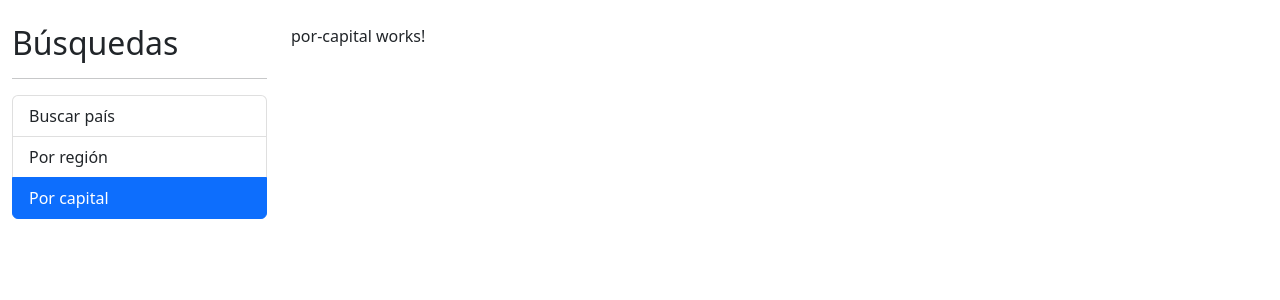
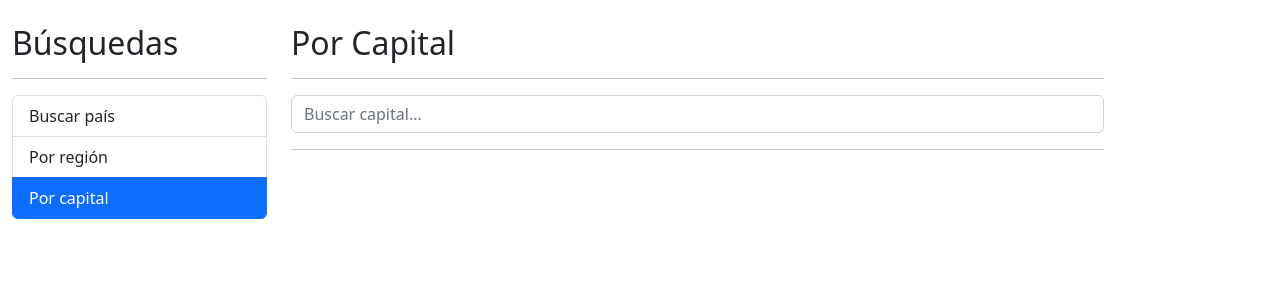
Before and after one commit to MiguelGarcia23/paises-app, an Angular app: page /capital in a window 1280 px wide. Shown: the top 300 px of the page. Built offline with nearby package versions, Linux system fonts and the light colour scheme.

Commit message:
Creando la página de buscar por capital. Modificando el pais-input para cambiar el valor del placeholder

```diff
--- a/src/app/pais/components/pais-input/pais-input.component.html
+++ b/src/app/pais/components/pais-input/pais-input.component.html
@@ -4,5 +4,5 @@
            class="form-control"
            [(ngModel)]="termino"
            (input)="teclaPresionada()"
-           placeholder="Buscar país..."/>
+           [placeholder]="placeholder"/>
 </form>
--- a/src/app/pais/components/pais-input/pais-input.component.ts
+++ b/src/app/pais/components/pais-input/pais-input.component.ts
@@ -1,4 +1,4 @@
-import { Component, EventEmitter, Output, OnInit } from '@angular/core';
+import { Component, EventEmitter, Output, OnInit, Input } from '@angular/core';
 import { Subject } from 'rxjs';
 import { debounceTime } from 'rxjs/operators';
 
@@ -12,6 +12,8 @@
 
   @Output() onEnter   : EventEmitter<string> = new EventEmitter();
   @Output() onDebounce: EventEmitter<string> = new EventEmitter();
+
+  @Input() placeholder: string = '';
 
   debouncer: Subject<string> = new Subject();
 
--- a/src/app/pais/components/pais-tabla/pais-tabla.component.html
+++ b/src/app/pais/components/pais-tabla/pais-tabla.component.html
@@ -14,7 +14,7 @@
             <td>
                 <img [src]="pais.flags.svg" [alt]="pais.name.common" class="small-flag">
             </td>
-            <td>{{ pais.name.common }}</td>
+            <td>{{ pais.capital }}, {{ pais.name.common }}</td>
             <td>{{ pais.population | number }}</td>
             <td> <a [routerLink]="['/pais', pais.cca2]">Ver...</a> </td>
         </tr>
--- a/src/app/pais/pages/por-capital/por-capital.component.html
+++ b/src/app/pais/pages/por-capital/por-capital.component.html
@@ -1 +1,27 @@
-<p>por-capital works!</p>
+<h2>Por Capital</h2>
+<hr>
+
+<div class="row">
+
+    <div class="col">
+        <app-pais-input
+            (onEnter)="buscar( $event )"
+            placeholder="Buscar capital..."
+        ></app-pais-input>
+    </div>
+
+</div>
+
+<hr>
+<div *ngIf="hayError"
+    class="alert alert-danger">
+    No se encontró nada en el término {{ termino }}
+</div>
+
+<div *ngIf="paises.length > 0" class="row">
+    <div class="col">
+
+        <app-pais-tabla [paises]="paises"></app-pais-tabla>
+
+    </div>
+</div>
--- a/src/app/pais/pages/por-capital/por-capital.component.ts
+++ b/src/app/pais/pages/por-capital/por-capital.component.ts
@@ -1,4 +1,7 @@
-import { Component, OnInit } from '@angular/core';
+import { Component } from '@angular/core';
+
+import { PaisService } from '../../services/pais.service';
+import { Country } from '../../interfaces/pais.interface';
 
 @Component({
   selector: 'app-por-capital',
@@ -6,11 +9,29 @@
   styles: [
   ]
 })
-export class PorCapitalComponent implements OnInit {
+export class PorCapitalComponent {
 
-  constructor() { }
+  termino: string = '';
+  hayError: boolean = false;
+  paises: Country[] = [];
 
-  ngOnInit(): void {
+  constructor( private paisService: PaisService ) {}
+
+  buscar( termino: string ) {
+
+    this.hayError = false;
+    this.termino  = termino;
+
+    this.paisService.buscarCapital( termino )
+      .subscribe({
+        next: (paises) => {
+          this.paises = paises;
+        },
+        error: (err) => {
+          this.hayError = true;
+          this.paises   = [];
+        }
+      })
   }
 
 }
--- a/src/app/pais/pages/por-pais/por-pais.component.html
+++ b/src/app/pais/pages/por-pais/por-pais.component.html
@@ -7,6 +7,7 @@
         <app-pais-input
             (onEnter)="buscar( $event )"
             (onDebounce)="sugerencias( $event )"
+            placeholder="Buscar país..."
         ></app-pais-input>
     </div>
 
--- a/src/app/pais/services/pais.service.ts
+++ b/src/app/pais/services/pais.service.ts
@@ -18,4 +18,10 @@
     const url = `${ this.apiUrl }/name/${ termino }`
     return this.http.get<Country[]>( url );
   }
+
+  buscarCapital( termino: string ): Observable<Country[]> {
+
+    const url = `${ this.apiUrl }/capital/${ termino }`
+    return this.http.get<Country[]>( url );
+  }
 }
```
